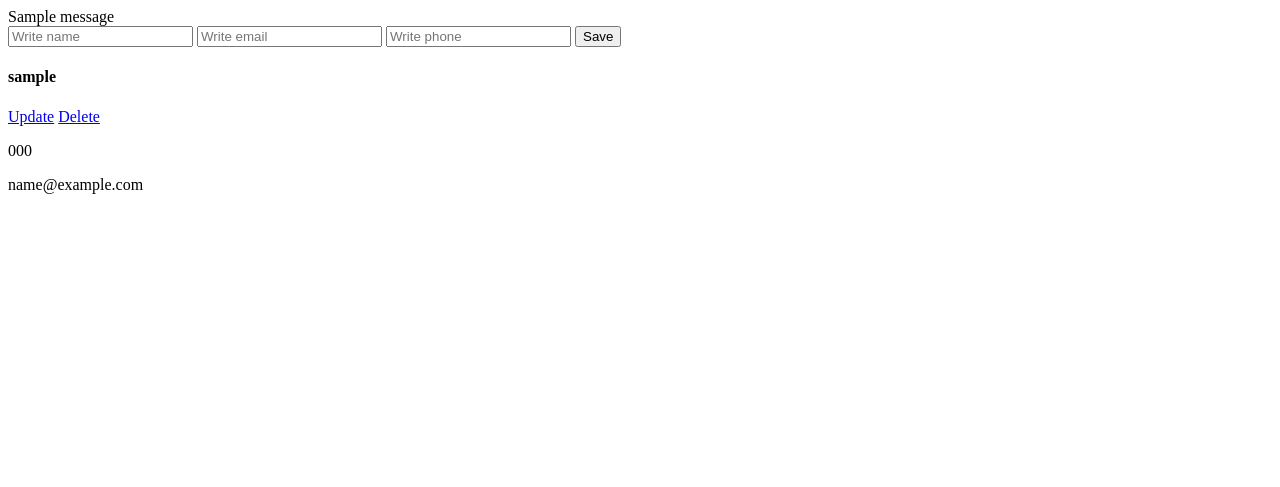
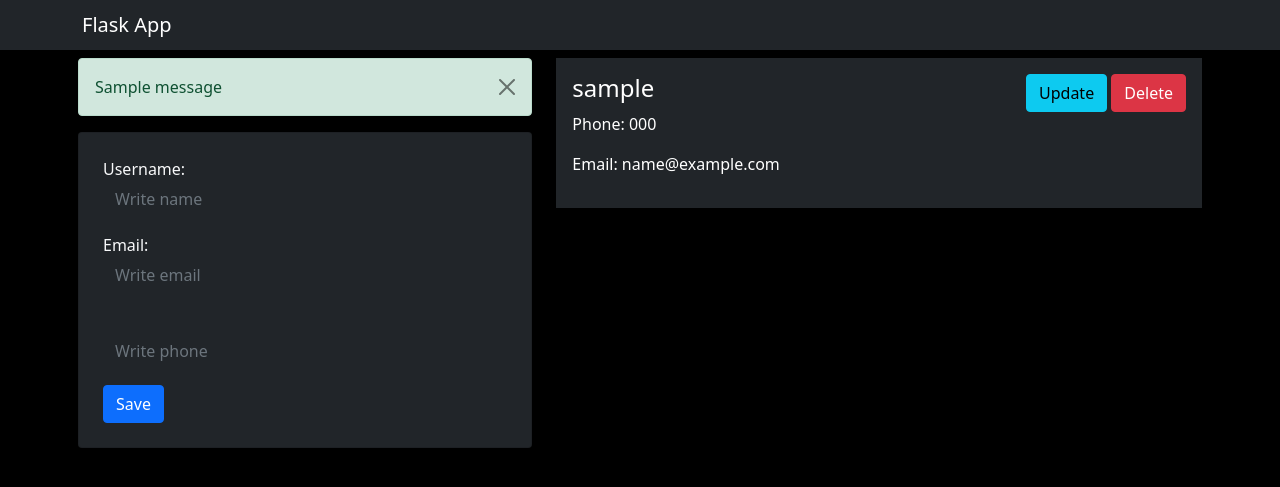
Before and after one commit to ArobyR/flask_crud, a Flask app: page / in a window 1280 px wide. Shown: the top 487 px of the page. Run offline with Flask 2, Linux system fonts and the light colour scheme; tables that the repository leaves empty hold one stand-in row (values such as "Sample post"); one stand-in notice (Sample message) is shown.

Commit message:
Add changes
Add changes, bootstrap, .css file and file format

```diff
--- /dev/null
+++ b/static/css/main.css
@@ -0,0 +1,3 @@
+body {
+    background-color: #000;
+}
--- a/templates/index.html
+++ b/templates/index.html
@@ -1,32 +1,74 @@
 {% extends 'layout.html' %}
 {% block body %}
-  {% with messages = get_flashed_messages() %}
-    {% if messages %}
-      {% for message in messages%}
-        {{message}}
-      {% endfor %}
-    {% endif %}
-  {% endwith %}
-  <form action="/new" method="POST">
-    <input type="text" required name="username" id="username" placeholder="Write name">
-    <input type="email" name="email" id="email" placeholder="Write email">
-    <input type="number" name="phone" id="phone_user" placeholder="Write phone">
-    <button type="submit">Save</button>
+  <div class="row">
+    <div class="col-md-5">
+      {% include('partials/_messages.html') %}
+      <form action="/new" method="POST" class="card bg-dark text-light">
+        <div class="card-body p-4">
+          <div class="mb-3">
+            <label for="username">Username:</label>
+            <input
+              type="text"
+              required
+              name="username"
+              id="username"
+              placeholder="Write name"
+              class="form-control rounded-0 bg-dark border-0 text-white"
+            >
+          </div>
+          <div class="mb-3">
+            <label for="email">Email:</label>
+            <input
+              type="email"
+              name="email"
+              id="email"
+              min="2"
+              required
+              placeholder="Write email"
+              class="form-control rounded-0 bg-dark border-0 text-white"
+            >
+          </div>
+          <div class="mb-3">
+            <label for="phone"></label>
+            <input
+              type="number"
+              name="phone"
+              min="2"
+              required
+              id="phone_user"
+              placeholder="Write phone"
+              class="form-control rounded-0 bg-dark border-0 text-white"
+            >
+          </div>
+          <button type="submit" class="btn btn-primary">Save</button>
+        </div>
       </form>
-  <div>
+    </div>
+    <div class="col-md-7">
         {% for contact in contacts %}
-      <div>
-        <div>
+            <div class="car mb-1 text-white bg-dark">
+              <div class="card-body">
+                <div class="d-flex justify-content-between">
                   <h4>{{contact.username}}</h4>
                   <div>
-            <a href="{{ url_for('contacts.update_contact', id=contact.id) }}">Update</a>
-            <a href="{{ url_for('contacts.delete', id=contact.id) }}">Delete</a>
+                    <a class="btn btn-info"
+                     href="{{ url_for('contacts.update_contact', id=contact.id) }}"
+                    >
+                      Update
+                    </a>
+                    <a class="btn btn-danger"
+                      href="{{ url_for('contacts.delete', id=contact.id) }}"
+                    >
+                      Delete
+                    </a>
                   </div>
-          <p>{{ contact.phone }}</p>
-          <p>{{ contact.email }}</p>
                 </div>
+                <p>Phone: {{ contact.phone }}</p>
+                <p>Email: {{ contact.email }}</p>
               </div>
             </div>
           {% endfor %}
+        </div>
+  </div>
 
 {% endblock %}
--- a/templates/layout.html
+++ b/templates/layout.html
@@ -1,13 +1,28 @@
 <!DOCTYPE html>
 <html lang="en">
   <head>
-    <meta charset="UTF-8">
-    <meta http-equiv="X-UA-Compatible" content="IE=edge">
-    <meta name="viewport" content="width=device-width, initial-scale=1.0">
+    <meta charset="UTF-8" />
+    <meta http-equiv="X-UA-Compatible" content="IE=edge" />
+    <meta name="viewport" content="width=device-width, initial-scale=1.0" />
+    <link
+      href="https://cdn.jsdelivr.net/npm/bootstrap@5.1.3/dist/css/bootstrap.min.css"
+      rel="stylesheet"
+      integrity="sha384-1BmE4kWBq78iYhFldvKuhfTAU6auU8tT94WrHftjDbrCEXSU1oBoqyl2QvZ6jIW3"
+      crossorigin="anonymous"
+    />
+    <link rel="stylesheet" href="{{url_for('static', filename='css/main.css')}}" />
     <title>Flask SQLAlchemy CRUD</title>
   </head>
   <body>
+    {% include('partials/nav_bar.html') %}
+    <div class="container p-2">
         {% block body %}
         {% endblock %}
+    </div>
+    <script
+      src="https://cdn.jsdelivr.net/npm/bootstrap@5.1.3/dist/js/bootstrap.bundle.min.js"
+      integrity="sha384-ka7Sk0Gln4gmtz2MlQnikT1wXgYsOg+OMhuP+IlRH9sENBO0LRn5q+8nbTov4+1p"
+      crossorigin="anonymous"
+    ></script>
   </body>
 </html>
--- /dev/null
+++ b/templates/partials/_messages.html
@@ -0,0 +1,10 @@
+{% with messages = get_flashed_messages() %}
+    {% if messages %}
+      {% for message in messages%}
+        <div class="alert alert-success alert-dismissible fade show" role="alert">
+            {{message}}
+            <button type="button" class="btn-close" data-bs-dismiss="alert" aria-label="Close"></button>
+        </div>
+      {% endfor %}
+    {% endif %}
+{% endwith %}
--- /dev/null
+++ b/templates/partials/nav_bar.html
@@ -0,0 +1,5 @@
+<nav class="navbar navbar-dark bg-dark">
+  <div class="container">
+    <span class="navbar-brand mb-0 h1">Flask App</span>
+  </div>
+</nav>
```
Also changed, not shown: templates/update.html (+49 -8 lines). Lines whose indentation alone changed are shown as unchanged.
